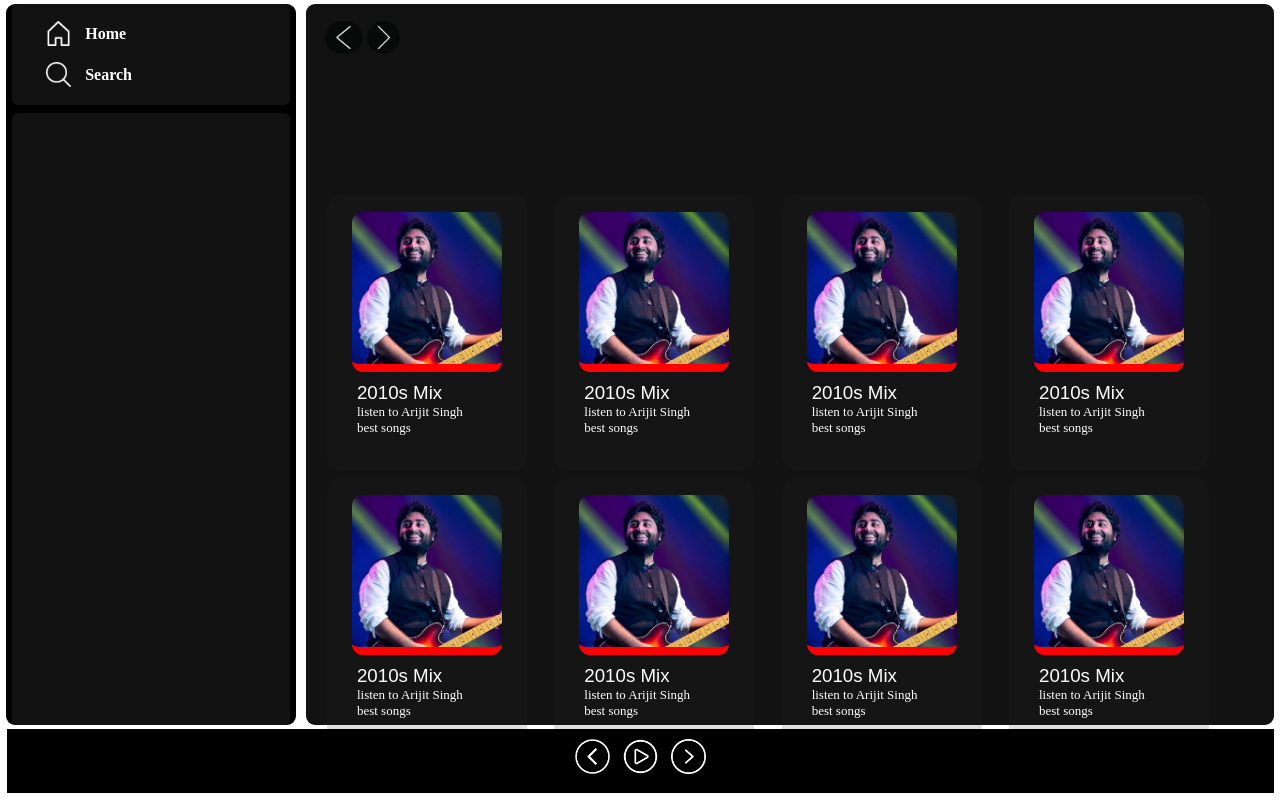
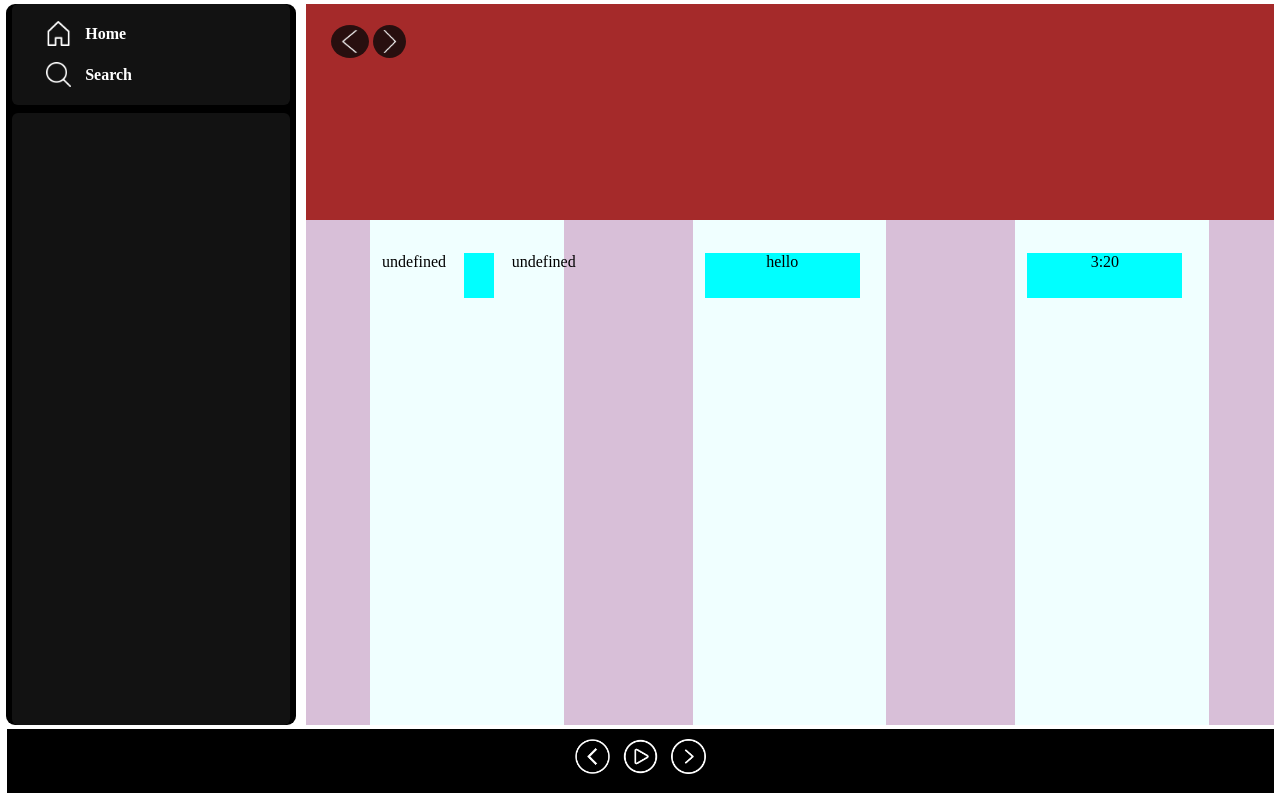
Before and after one commit to Saimandas/Spotify-clone, a plain HTML site: page index.html in a window 1280 px wide. Drawn offline with Linux system fonts and the light colour scheme; no server answers.

Commit message:
add songs

```diff
--- a/index.css
+++ b/index.css
@@ -37,6 +37,8 @@ body,html{
     width: 77%;
     background-color:#121212;
     border-radius: 9px;
+    display: flex;
+    flex-direction: column;
 }
 #play{
     width: 99vw;
@@ -50,7 +52,9 @@ body,html{
 }
 #nav{
     height: 64px;
-
+    position: absolute;
+    top: 1%;
+    z-index: 11;
     width: 100%;
 }
 #arrow{
@@ -262,3 +266,108 @@ h4{
     }
 
 }
+
+.songs{
+    width: 100vw;
+    height: 80vh;
+    background-color:yellow;
+}
+#top{
+    width: 100%;
+    height: 20%;
+    background-color: aqua;
+
+}
+
+#top{
+    height: 30%;
+    width: 100%;
+    background-color: brown;
+
+}
+
+#btm{
+    height: 70%;
+    width: 100%;
+    background-color: thistle;
+    display: flex;
+    justify-content: space-around;
+}
+#list{
+    display: flex;
+    justify-content: space-around;
+    margin-top: 4%;
+}
+.coverimg{
+   height: 45px;
+   width: 45px;
+   background-color: aqua;
+}
+.list1{
+    height: 100%;
+    width: 20%;
+    background-color: azure;
+    display: flex;
+    flex-direction: column;
+}
+
+.index{
+    display: flex;
+    display: flex;
+    width: 100%;
+    height: 45px;
+    margin-top: 17%;
+    gap: 9%;
+    position: relative;
+    left: 12px;
+}
+
+
+.list2{
+    height: 100%;
+    width: 20%;
+    background-color: azure;
+    display: flex;
+    flex-direction: column;
+}
+
+.list3{
+    height: 100%;
+    width: 20%;
+    background-color: azure;
+    display: flex;
+    flex-direction: column;
+}
+
+.list2 .albumSongs{
+
+    display: flex;
+    display: flex;
+    width: 80%;
+    height: 45px;
+    margin-top: 17%;
+    gap: 9%;
+    position: relative;
+    left: 12px;
+    background-color: aqua;
+    justify-content: center;
+}
+
+.list3 .timeSongs{
+
+    display: flex;
+    display: flex;
+    width: 80%;
+    height: 45px;
+    margin-top: 17%;
+    gap: 9%;
+    position: relative;
+    left: 12px;
+    background-color: aqua;
+    justify-content: center;
+}
+#albumimage{
+    height: 80%;
+    width: 30%;
+    background-color: aquamarine;
+}
--- a/index.html
+++ b/index.html
@@ -5,6 +5,7 @@
     <meta name="viewport" content="width=device-width, initial-scale=1.0">
     <title>Spotify Clone</title>
     <link rel="stylesheet" href="index.css">
+    <link rel="stylesheet" href="utility.css">
 </head>
 <body>
     <div id="main">
@@ -16,13 +17,19 @@
         <div id="lib"></div>
     </div>
     <div id="right">
+        <div id="top"></div>
+        <div id="btm">
+           <div class="list1"></div>
+           <div class="list2"><div class="albumSongs"><p>hello</p></div></div>
+           <div class="list3"><div class="timeSongs"><p>3:20</p></div></div>
+        </div>
         <div id="nav"><div id="arrow">
              <img src="./img/left-arrow.png" alt="" height="25px" width="30px">
              <img src="./img/right-arrow.png" alt=""  height="25px" width="25px">
 
         </div></div>
 
-        <div class="album">
+        <div class="album hide">
             <div class="card">
                 <div class="img"><img src="./img/Arijit-Singh-Latest-Style-Images-Download-2.jpg" alt=""></div>
                <div id="text"><h3>2010s Mix <br> <p>listen to Arijit Singh <br> best songs</p></h3></div>
--- a/index.js
+++ b/index.js
@@ -11,25 +11,57 @@ for(let i=0;i<=8;i++){
 `
 }
 
-//const fetch = require('node-fetch'); // Import fetch if you're using Node.js
 
-const url = 'https://hotmoapi.p.rapidapi.com/method?get=main';
-const options = {
-    method: 'GET',
+const albums= [{song:"heyyy..",artist:"Arjit",img:"./img/Arijit-Singh-Latest-Style-Images-Download-2.jpg",index:"1"},{},{}]
+
+
+
+const client_id = '8adcfe0ab82341e484cb80c8e45ec16f';
+const client_secret = '7239a79f046f4c73a4dfd09e10b6d794';
+/**
+ * This is an example of a basic node.js script that performs
+ * the Client Credentials oAuth2 flow to authenticate against
+ * the Spotify Accounts.
+ *
+ * For more information, read
+ * https://developer.spotify.com/documentation/web-api/tutorials/client-credentials-flow
+ */
+
+async function getToken() {
+  const response = await fetch('https://accounts.spotify.com/api/token', {
+    method: 'POST',
+    body: new URLSearchParams({
+      'grant_type': 'client_credentials',
+    }),
     headers: {
-        'X-RapidAPI-Key': 'b639a490f0mshc123864dba01f8bp130ddejsn9185fa1dcf3b',
-        'X-RapidAPI-Host': 'hotmoapi.p.rapidapi.com'
-    }
-};
+      'Content-Type': 'application/x-www-form-urlencoded',
+      'Authorization': 'Basic ' + btoa(client_id + ':' + client_secret),
+    },
+  });
 
-const song = async () => {
-    try {
-        const response = await fetch(url,options);
-        const result = await response.text();
-        console.log(result);
-    } catch (error) {
-        console.error(error);
-    }
+  return await response.json();
 }
 
-song();
+async function getAlbum(access_token) {
+  const response = await fetch("https://api.spotify.com/v1/albums/4aawyAB9vmqN3uQ7FjRGTy", {
+    method: 'GET',
+    headers: { 'Authorization': 'Bearer ' + access_token },
+  });
+
+  return await response.json();
+}
+
+getToken().then((e) => {
+  getAlbum(e.access_token).then((album) => {
+    console.log(album);
+  })
+});
+
+
+const clutter= "";
+
+  const songName=document.querySelector(".list1");
+
+albums.forEach((e)=>{
+  songName.innerHTML= `<div class="index">${e.index} <div class="coverimg"></div><p>${e.song}</p></div>`;
+})
--- /dev/null
+++ b/utility.css
@@ -0,0 +1,7 @@
+.hide{
+    display:none;
+}
+
+.show{
+    display: block;
+}
```
